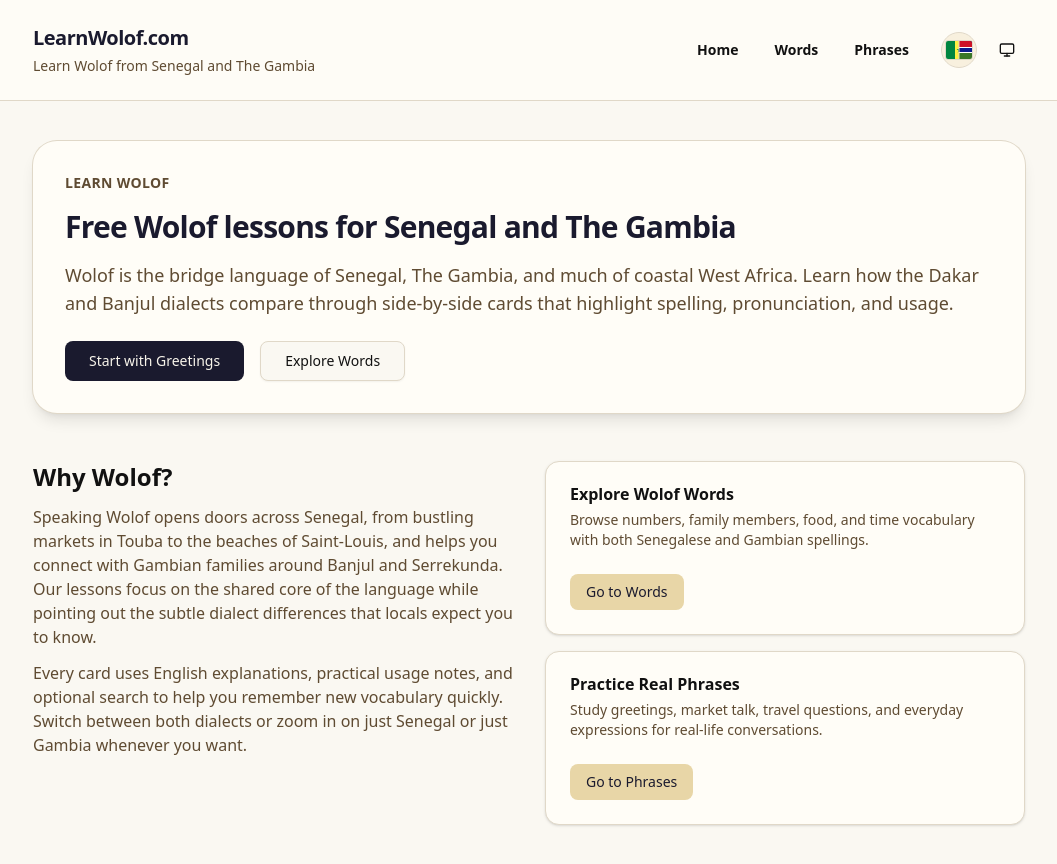
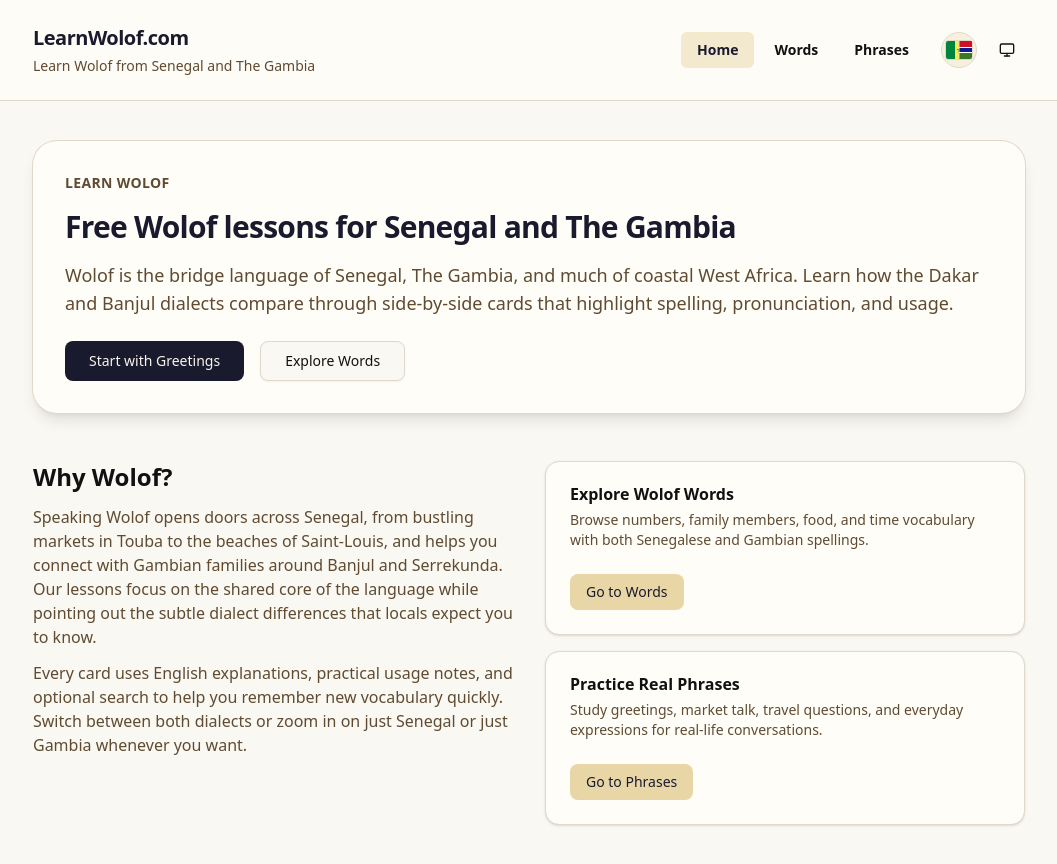
Before and after one commit to talibg/wakanda, a Next.js app: page / in a window 1280 px wide. Shown: the whole page, without its empty margins (111-1168 px from the left). Built offline with nearby package versions, Linux system fonts and the light colour scheme.

Commit message:
extracts nav to client component

```diff
--- /dev/null
+++ b/components/primary-nav.tsx
@@ -0,0 +1,49 @@
+'use client'
+
+import Link from 'next/link'
+import { usePathname } from 'next/navigation'
+
+import {
+    NavigationMenu,
+    NavigationMenuItem,
+    NavigationMenuLink,
+    NavigationMenuList,
+} from '@/components/ui/navigation-menu'
+import { primaryNavItems } from '@/lib/navigation'
+import { cn } from '@/lib/utils'
+
+const isActivePath = (pathname: string, href: string) => {
+    if (href === '/') {
+        return pathname === '/'
+    }
+    return pathname.startsWith(href)
+}
+
+export function PrimaryNavMenu() {
+    const pathname = usePathname()
+
+    return (
+        <NavigationMenu className="hidden flex-1 justify-center md:flex">
+            <NavigationMenuList>
+                {primaryNavItems.map((item) => {
+                    const active = isActivePath(pathname, item.href)
+                    return (
+                        <NavigationMenuItem key={item.href} value={item.href}>
+                            <NavigationMenuLink asChild data-active={active}>
+                                <Link
+                                    className={cn(
+                                        'rounded-md px-4 py-2 text-sm font-semibold text-foreground transition-colors hover:bg-accent hover:text-accent-foreground',
+                                        active && 'bg-accent text-accent-foreground',
+                                    )}
+                                    href={item.href}
+                                >
+                                    {item.label}
+                                </Link>
+                            </NavigationMenuLink>
+                        </NavigationMenuItem>
+                    )
+                })}
+            </NavigationMenuList>
+        </NavigationMenu>
+    )
+}
--- a/components/site-header.tsx
+++ b/components/site-header.tsx
@@ -1,13 +1,8 @@
 import Link from 'next/link'
 
 import { DialectToggle } from '@/components/dialect-toggle'
+import { PrimaryNavMenu } from '@/components/primary-nav'
 import { ThemeToggle } from '@/components/theme-toggle'
-import {
-    NavigationMenu,
-    NavigationMenuItem,
-    NavigationMenuLink,
-    NavigationMenuList,
-} from '@/components/ui/navigation-menu'
 import {
     Sidebar,
     SidebarContent,
@@ -22,12 +17,7 @@ import {
     SidebarSeparator,
     SidebarTrigger,
 } from '@/components/ui/sidebar'
-
-export const primaryNavItems = [
-    { href: '/', label: 'Home', description: 'Return to the Learn Wolof overview' },
-    { href: '/words', label: 'Words', description: 'Browse Wolof word lists' },
-    { href: '/phrases', label: 'Phrases', description: 'Study useful Wolof sentences' },
-] as const
+import { primaryNavItems } from '@/lib/navigation'
 
 export function SiteHeader() {
     return (
@@ -40,22 +30,7 @@ export function SiteHeader() {
                         <p className="text-sm text-muted-foreground">Learn Wolof from Senegal and The Gambia</p>
                     </Link>
                 </div>
-                <NavigationMenu className="hidden flex-1 justify-center md:flex">
-                    <NavigationMenuList>
-                        {primaryNavItems.map((item) => (
-                            <NavigationMenuItem key={item.href} value={item.href}>
-                                <NavigationMenuLink asChild>
-                                    <Link
-                                        className="rounded-md px-4 py-2 text-sm font-semibold text-foreground transition-colors hover:bg-accent hover:text-accent-foreground"
-                                        href={item.href}
-                                    >
-                                        {item.label}
-                                    </Link>
-                                </NavigationMenuLink>
-                            </NavigationMenuItem>
-                        ))}
-                    </NavigationMenuList>
-                </NavigationMenu>
+                <PrimaryNavMenu />
                 <div className="flex items-center gap-3">
                     <DialectToggle />
                     <ThemeToggle />
--- /dev/null
+++ b/lib/navigation.ts
@@ -0,0 +1,11 @@
+export type PrimaryNavItem = {
+    href: string
+    label: string
+    description: string
+}
+
+export const primaryNavItems: PrimaryNavItem[] = [
+    { href: '/', label: 'Home', description: 'Return to the Learn Wolof overview' },
+    { href: '/words', label: 'Words', description: 'Browse Wolof word lists' },
+    { href: '/phrases', label: 'Phrases', description: 'Study useful Wolof sentences' },
+]
```
